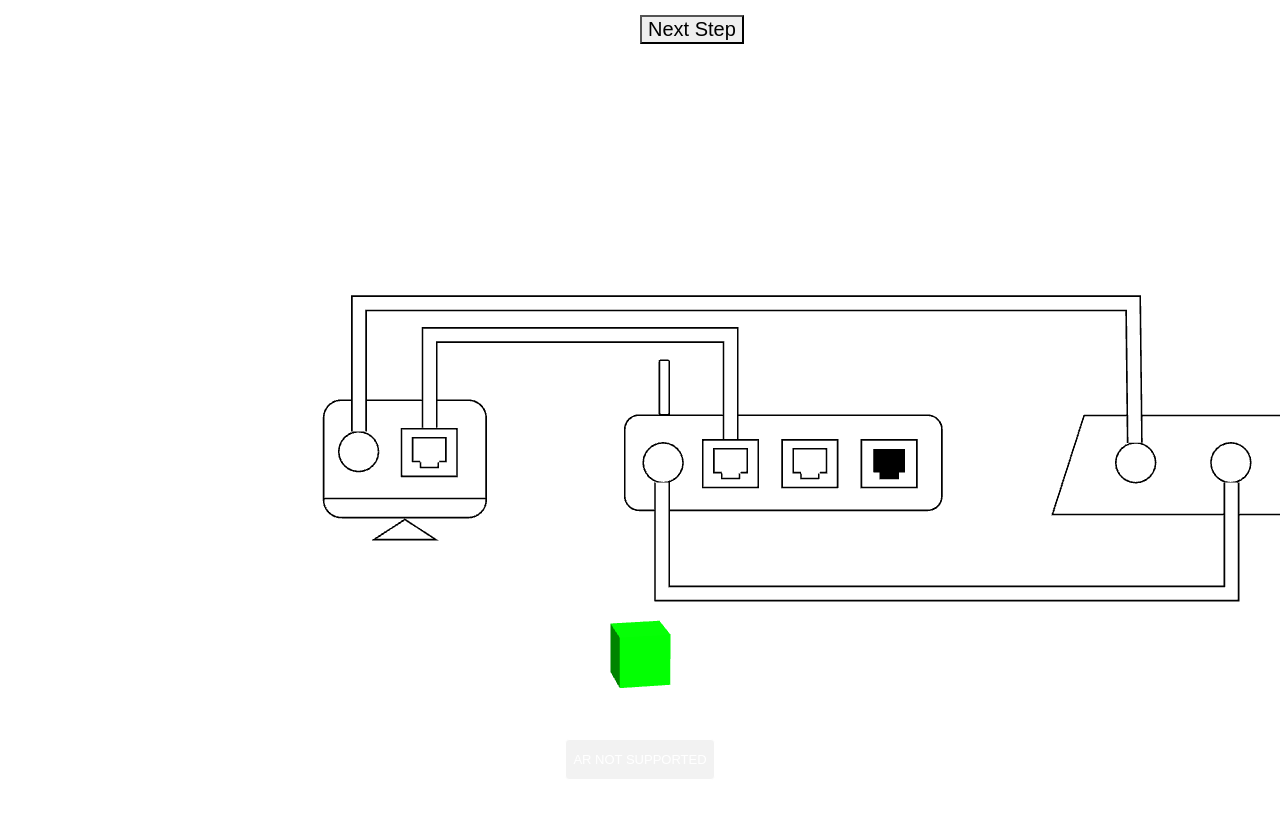
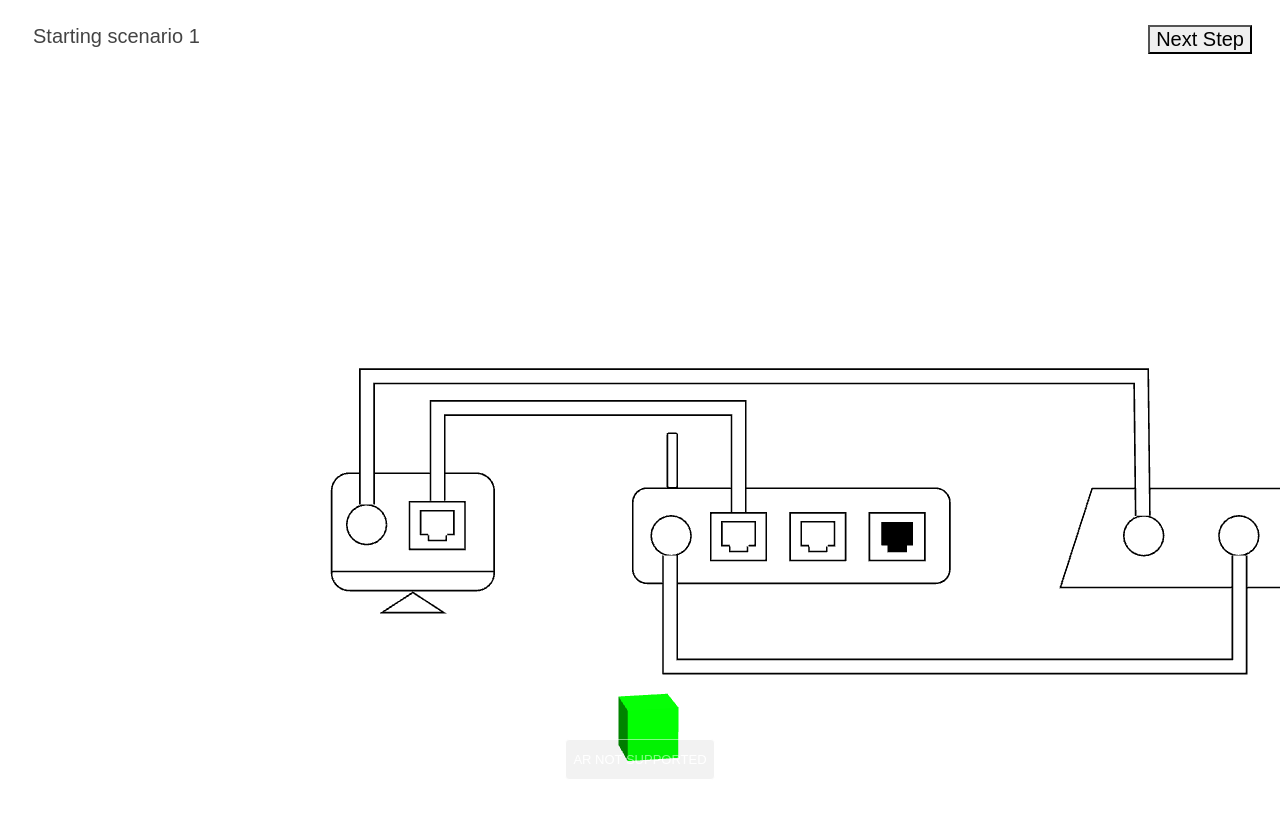
Before and after one commit to SophieLydia/MT_prototype, a website: page index.html in a window 1280 px wide. Drawn offline with nearby package versions, Linux system fonts and the light colour scheme; animation ran at ten frames a second.

Commit message:
add info message for each step

```diff
--- a/index.html
+++ b/index.html
@@ -20,7 +20,11 @@
 	<body>
                 <script type="module" src="./js/main.js"></script>
 
-                <button id="nextStep" class="nextStepButton">Next Step</button>
+                <div class="info">
+                        <button id="nextStep" class="nextStepButton">Next Step</button>
+                        <div id="infoStep" class="infoStepMessage"></div>
+                </div>
+
 
                 <div id=scene-container>
                 <!-- this is where the canvas goes -->
--- a/js/components/Scenario.js
+++ b/js/components/Scenario.js
@@ -6,6 +6,7 @@ class Scenario {
     currentStep;
     imageLoad;
     scene;
+    doc;
 
     constructor(scene){
         this.scene = scene;
@@ -14,11 +15,13 @@ class Scenario {
         // Also load initial state
         this.imageLoad = new ImageLoad(scene);
 
+        this.doc = document.getElementById("infoStep");
+
         document.getElementById("nextStep").addEventListener("click", this.getStep.bind(this));
+        this.doc.appendChild(document.createTextNode("Starting scenario 1"));
     }
 
     getStep(){
-        console.log(this.scene.children)
         this.currentStep += 1;
         switch(this.currentStep){
             // Initial state, scanning a marker doesn't change anything
@@ -28,10 +31,14 @@ class Scenario {
                 break;
             // Step 1: check PC turn on
             case 1:
+                this.doc.removeChild(this.doc.lastChild);
+                this.doc.appendChild(document.createTextNode("Check that the PC is turned on"));
                 this.imageLoad.replaceMesh("./images/physicalComponents/PC_currentStep.svg", "PC");
                 break;
             // Step 2: check power cables connected
             case 2:
+                this.doc.removeChild(this.doc.lastChild);
+                this.doc.appendChild(document.createTextNode("Check that the power cable is connected on the PC and the wall"));
                 this.imageLoad.replaceMesh("./images/physicalComponents/PC.svg", "PC");
                 this.imageLoad.replaceMesh("./images/physicalComponents/cable2_currentStep.svg", "PC");
                 this.imageLoad.replaceMesh("./images/physicalComponents/powerPort_currentStep.svg", "PC");
@@ -39,15 +46,21 @@ class Scenario {
                 break;
             // Step 3: check power ports working
             case 3:
-                this.imageLoad.replaceMesh("./images/physicalComponents/powerPort.svg", "wall", 1);
+                this.doc.removeChild(this.doc.lastChild);
+                this.doc.appendChild(document.createTextNode("Check that power ports on the PC and the wall are working"));
                 this.imageLoad.replaceMesh("./images/physicalComponents/cable2.svg", "PC");
                 break;
             // Step 4: check power cable working
             case 4:
+                this.doc.removeChild(this.doc.lastChild);
+                this.doc.appendChild(document.createTextNode("Check that the power cable between the PC and the wall is working"));
                 this.imageLoad.replaceMesh("./images/physicalComponents/powerPort.svg", "PC");
+                this.imageLoad.replaceMesh("./images/physicalComponents/powerPort.svg", "wall", 1);
                 this.imageLoad.replaceMesh("./images/physicalComponents/cable2_currentStep.svg", "PC");
                 break;
             default:
+                this.doc.removeChild(this.doc.lastChild);
+                this.doc.appendChild(document.createTextNode("The scenario is finished"));
                 this.imageLoad.replaceMesh("./images/physicalComponents/cable2.svg", "PC");
                 console.log("The scenario is finished");
         }
--- a/style/main.css
+++ b/style/main.css
@@ -1,11 +1,9 @@
 body {
-    /* remove margins and scroll bars */
-    margin: 0;
+    /* remove scroll bars */
     overflow: hidden;
 
     /* style text */
-    text-align: center;
-    font-size: 12px;
+    font-size: 15pt;
     font-family: Sans-Serif;
 
     /* color text */
@@ -20,17 +18,15 @@ body {
     /* background-color: skyblue; */
   }
 
-  button {
+  .nextStepButton {
+    margin-right: 20px;
     font-size: 15pt;
-    text-align: center;
-    position: absolute;
-    min-width: 80px;
-    border-radius: 0;
-    z-index: 1;
+    float: right;
+    border-radius: 0px;
   }
 
-  .nextStepButton {
-    top: 15px;
+  .infoStepMessage {
+    margin: 25px;
   }
 
   :xr-overlay{
```
